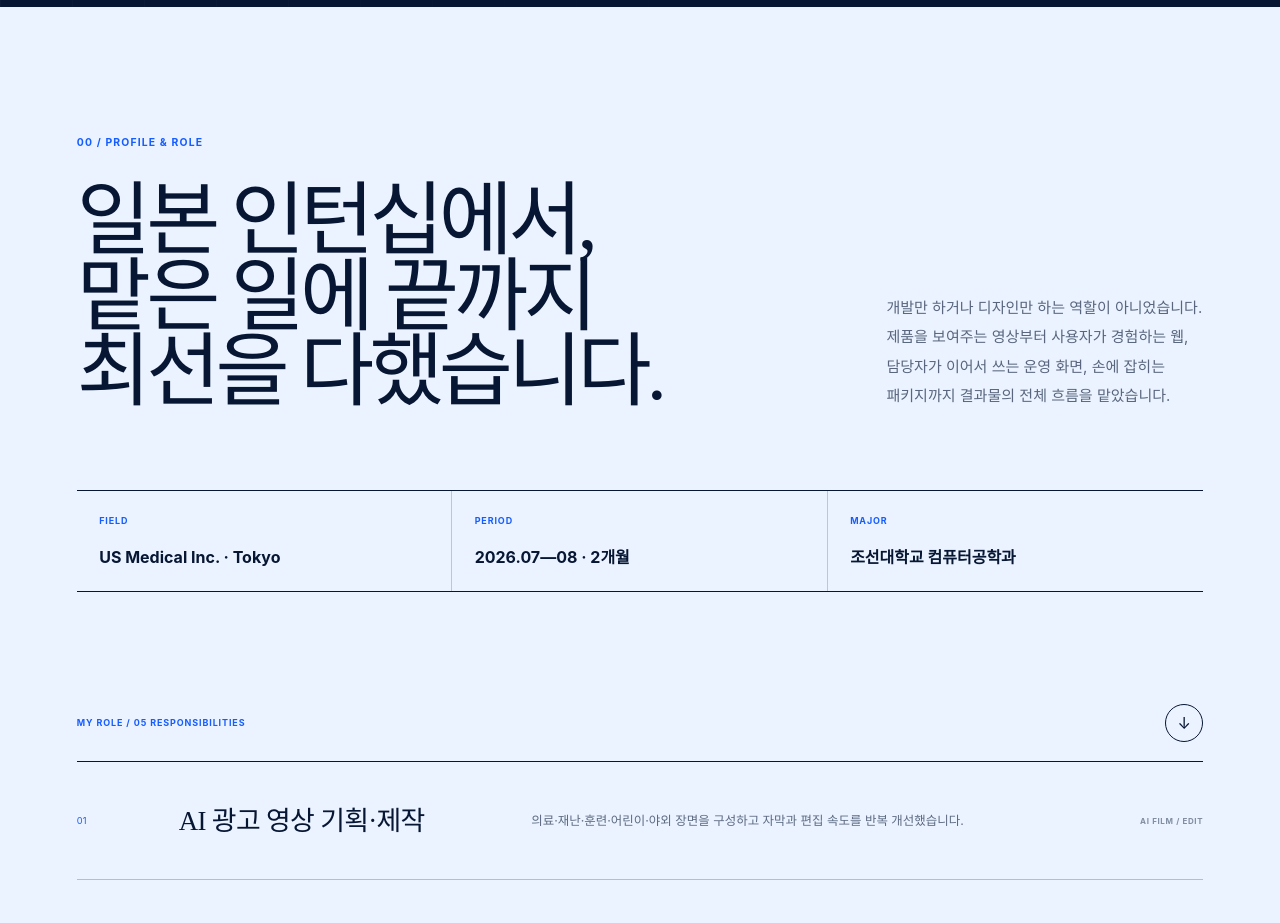
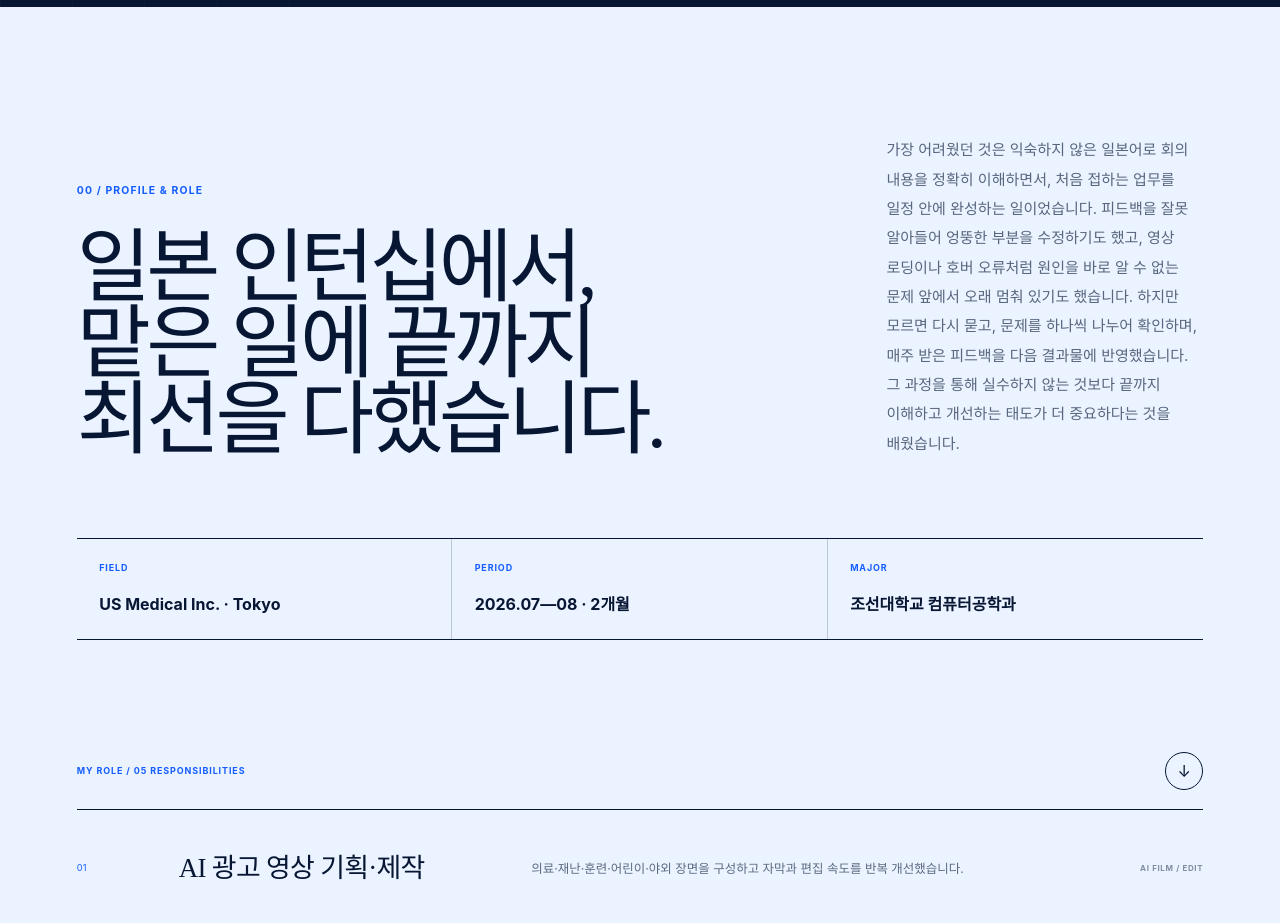
Before and after one commit to s843210/Jisa_bohyun, a Next.js app: page / in a window 1280 px wide. Shown: the part 1160-2083 px from the top of the page. Built offline with nearby package versions, Linux system fonts and the light colour scheme.

Commit message:
Expand internship challenge story

```diff
--- a/app/page.tsx
+++ b/app/page.tsx
@@ -30,7 +30,7 @@ const copy = {
     profileLabel: "00 / PROFILE & ROLE",
     profileTitle: "일본 인턴십에서,\n맡은 일에 끝까지 최선을 다했습니다.",
     profileBody:
-      "개발만 하거나 디자인만 하는 역할이 아니었습니다. 제품을 보여주는 영상부터 사용자가 경험하는 웹, 담당자가 이어서 쓰는 운영 화면, 손에 잡히는 패키지까지 결과물의 전체 흐름을 맡았습니다.",
+      "가장 어려웠던 것은 익숙하지 않은 일본어로 회의 내용을 정확히 이해하면서, 처음 접하는 업무를 일정 안에 완성하는 일이었습니다. 피드백을 잘못 알아들어 엉뚱한 부분을 수정하기도 했고, 영상 로딩이나 호버 오류처럼 원인을 바로 알 수 없는 문제 앞에서 오래 멈춰 있기도 했습니다. 하지만 모르면 다시 묻고, 문제를 하나씩 나누어 확인하며, 매주 받은 피드백을 다음 결과물에 반영했습니다. 그 과정을 통해 실수하지 않는 것보다 끝까지 이해하고 개선하는 태도가 더 중요하다는 것을 배웠습니다.",
     placeLabel: "FIELD",
     placeValue: "US Medical Inc. · Tokyo",
     periodLabel: "PERIOD",
@@ -130,7 +130,7 @@ const copy = {
     profileLabel: "00 / PROFILE & ROLE",
     profileTitle: "日本でのインターンシップで、\n任された仕事に最後まで全力で取り組みました。",
     profileBody:
-      "開発だけ、デザインだけの役割ではありません。製品を見せる動画から、ユーザーが体験するWeb、担当者が運用を続ける管理画面、手に取るパッケージまで、成果物の流れ全体を担当しました。",
+      "最も難しかったのは、慣れない日本語で会議の内容を正確に理解しながら、初めて取り組む仕事を期限内に完成させることでした。フィードバックを誤解して見当違いの箇所を修正したことも、動画の読み込みやホバー動作など原因がすぐに分からない問題の前で長く立ち止まったこともあります。それでも、分からない時はもう一度質問し、問題を一つずつ切り分け、毎週のフィードバックを次の成果物に反映しました。その経験から、失敗しないことよりも、最後まで理解し改善し続ける姿勢の方が大切だと学びました。",
     placeLabel: "FIELD",
     placeValue: "US Medical Inc. · Tokyo",
     periodLabel: "PERIOD",
```
